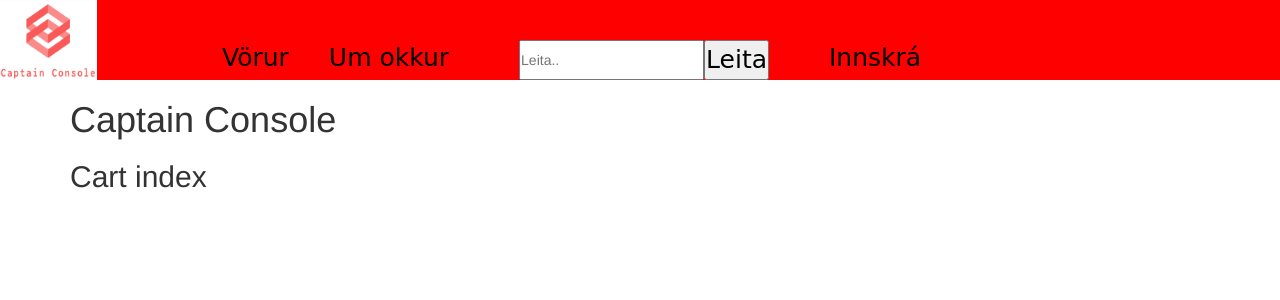
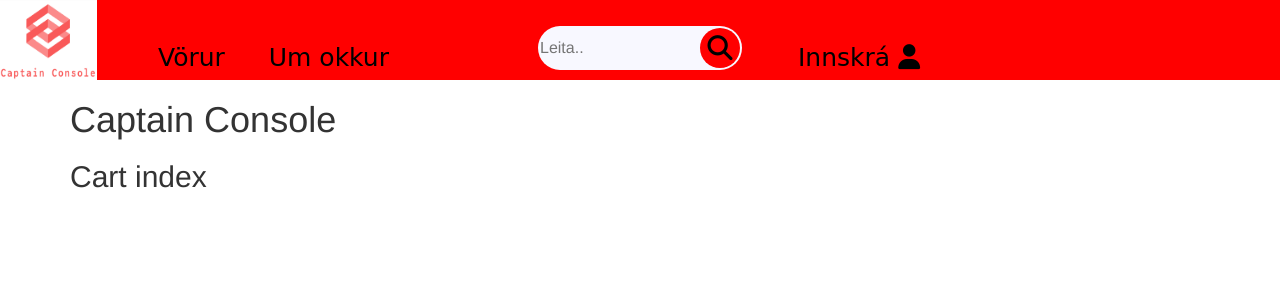
Before and after one commit to BjarkiF/Verklegt-2, a Django app: template captain_console/templates/cart/index.html in a window 1280 px wide. Shown: the top 300 px of the page. Run offline with Django 3.2, Linux system fonts and the light colour scheme; the template is opened without the code that fills it, so the values that code supplies are empty; some libraries are stand-ins or nearby versions; some web fonts are replaced.

Commit message:
navbar rematch ic

```diff
--- a/captain_console/captain_console/settings.py
+++ b/captain_console/captain_console/settings.py
@@ -87,7 +87,7 @@ WSGI_APPLICATION = 'captain_console.wsgi.application'
 dotenv_path = '..env'
 DATABASES = {'default': {}}
 
-
+'''
 try:
     load_dotenv(dotenv_path=dotenv_path)
     DATABASES['default'] = {
@@ -123,8 +123,8 @@ except:
         logging.error('Connecting to DB failed!')
     logging.info('Heroku!')
 
-#,
-"""
+#,'''
+
 
 DATABASES = {
     'default': {
--- a/captain_console/static/css/style.css
+++ b/captain_console/static/css/style.css
@@ -64,33 +64,79 @@ nav a {
   /*border: black solid 5px;*/
 }
 .Rbuttons{
-  display: flex;
-  justify-content: right;
+  position: absolute;
+  top: 0px;
+  left: 60%;
+  /*display: flex;*/
+  /*justify-content: right;*/
 
-  padding-left: 30px;
+  /*padding-left: 30px;*/
 
-  /*justify-content: space-between;*/
-  text-decoration: none;
-  float: right;
+  /*!*justify-content: space-between;*!*/
+  /*text-decoration: none;*/
+  /*float: right;*/
 }
 
 .search{
+  position: absolute;
+  top: 60%;
+  left: 50%;
+  transform: translate(-50%,-50%);
+  background: ghostwhite;
+  /*height: 30px;*/
+  border-radius: 40px;
+  padding: 2px;
+
+
   display: flex;
-  padding-left: 60px;
-  padding-top: 40px;
-  padding-bottom: 10px;
+  /*padding-left: 60px;*/
+  /*padding-top: 40px;*/
+  /*padding-bottom: 10px;*/
+  /*text-decoration: none;*/
+}
+.search:hover > .search-txt{
+  /*width: 240px;*/
+  /*padding: 0 6px;*/
+}
 
-  /*justify-content: space-between;*/
+.search-btn{
+  color: black;
+  float: right;
+  width: 40px;
+  height: 40px;
+  border-radius: 50%;
+  background: red;
+  display: flex;
+  justify-content: center;
+  align-items: center;
+}
+.search-btn:hover{
+  color: ghostwhite;
+  transition: all 0.3s ease 0s;
   text-decoration: none;
-
+}
+.search-txt{
+  border: none;
+  background: none;
+  outline: none;
+  float: left;
+  padding: 0;
+  color: black;
+  font-size: 16px;
+  transition: 0.4s;
+  line-height: 40px;
+  width: 160px;
 
 
 }
 .Lbuttons{
-  display: flex;
+  position: absolute;
+  top: 0px;
+  left: 10%;
+  /*display: flex;*/
 
-  /*justify-content: space-between;*/
-  text-decoration: none;
+  /*!*justify-content: space-between;*!*/
+  /*text-decoration: none;*/
 }
 
 .navbuttons li {
--- a/captain_console/templates/base.html
+++ b/captain_console/templates/base.html
@@ -5,6 +5,8 @@
     <title>Captain Console</title>
     <script src="https://code.jquery.com/jquery-3.5.0.min.js" integrity="sha256-xNzN2a4ltkB44Mc/Jz3pT4iU1cmeR0FkXs4pru/JxaQ=" crossorigin="anonymous"></script>
     <script src="/static/js/script.js"></script>
+{#    icons#}
+    <script src="https://kit.fontawesome.com/32b6e89c66.js" crossorigin="anonymous"></script>
     <!-- Latest compiled and minified CSS -->
     <link rel="stylesheet" href="https://maxcdn.bootstrapcdn.com/bootstrap/3.3.7/css/bootstrap.min.css" integrity="sha384-BVYiiSIFeK1dGmJRAkycuHAHRg32OmUcww7on3RYdg4Va+PmSTsz/K68vbdEjh4u" crossorigin="anonymous">
     <!-- Optional theme -->
--- a/captain_console/templates/navbar.html
+++ b/captain_console/templates/navbar.html
@@ -50,17 +50,29 @@
                 <li><a href="/about/">Um okkur </a></li>
             </ul>
             <form class="search">
-                <input type="text"  placeholder="Leita..">
+                <input class="search-txt" type="text"  placeholder="Leita..">
+                <a class="search-btn" href="#">
+                    <i class="fas fa-search"></i>
+                </a>
 
-                <button type="submit" >Leita</button>
+
+{#                <button type="submit" >Leita</button>#}
             </form>
             <ul class="Rbuttons">
               {% if user.is_authenticated %}
-                  <li><a href="/users/profile">Prófíll</a></li>
-                  <li><a href="/cart/">Karfa</a></li>
-                  <li><a href="/users/logout">Skrá út</a></li>
+                  <li><a href="/users/profile">Prófíll
+                  <i class="fas fa-user"></i>
+                  </a></li>
+                  <li><a href="/cart/">Karfa
+                  <i class="fas fa-shopping-cart"></i>
+                  </a></li>
+                  <li><a href="/users/logout">Skrá út
+                  <i class="fas fa-sign-out-alt"></i>
+                  </a></li>
               {% else %}
-                  <li><a href="/users/">Innskrá</a></li>
+                  <li><a href="/users/">Innskrá
+                  <i class="fas fa-user"></i>
+                  </a></li>
               {% endif %}
             </ul>
         </nav>
```
